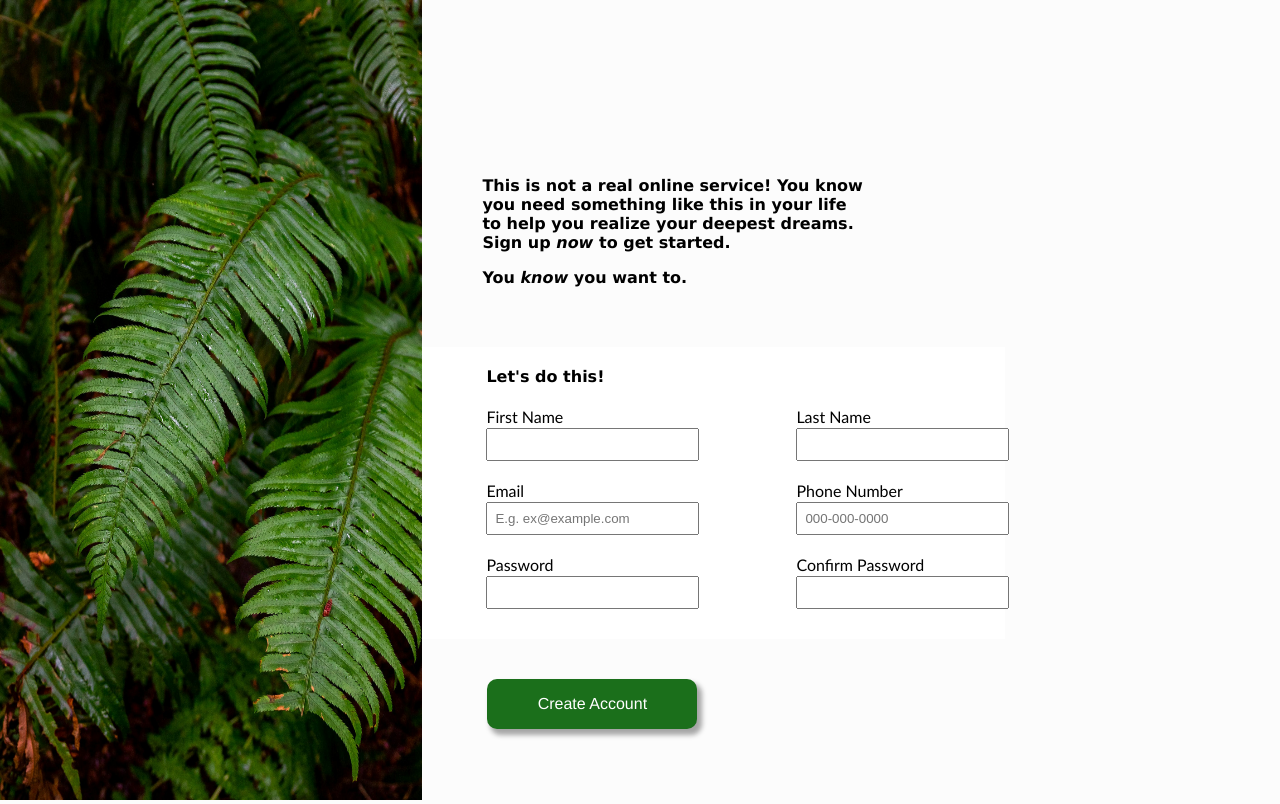
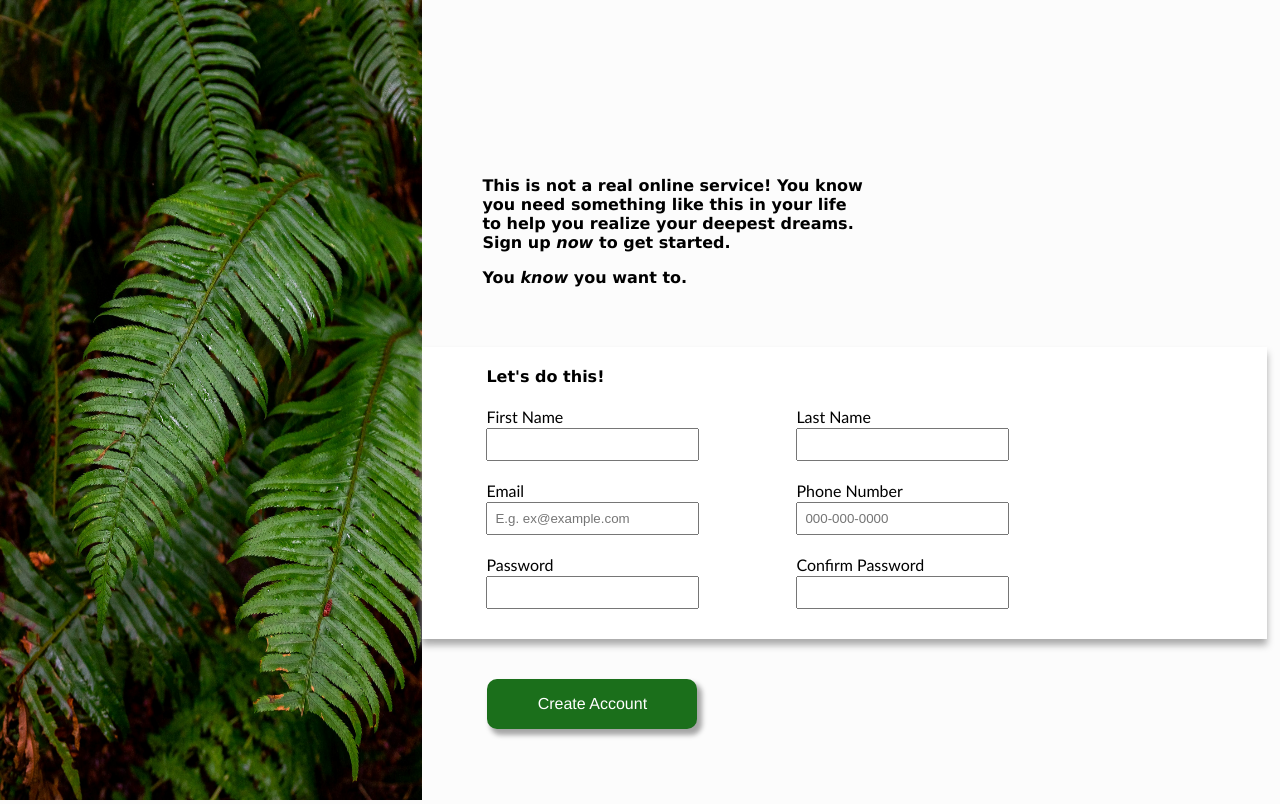
Before and after one commit to dbrooks11/signup-form-odin, a plain HTML site: page index.html in a window 1280 px wide. Drawn offline with Linux system fonts and the light colour scheme.

Commit message:
boxshadow added around login feildset for better visibility

```diff
--- a/style.css
+++ b/style.css
@@ -47,6 +47,8 @@ fieldset{
 .form_noButton{
     margin-top: 60px;
     background-color: white;
+    width: 66vw;
+    box-shadow: 0px 6px 7px 0px rgb(169, 169, 169);
 }
 
 .input_form > div > form > fieldset > div > div > input {
```
